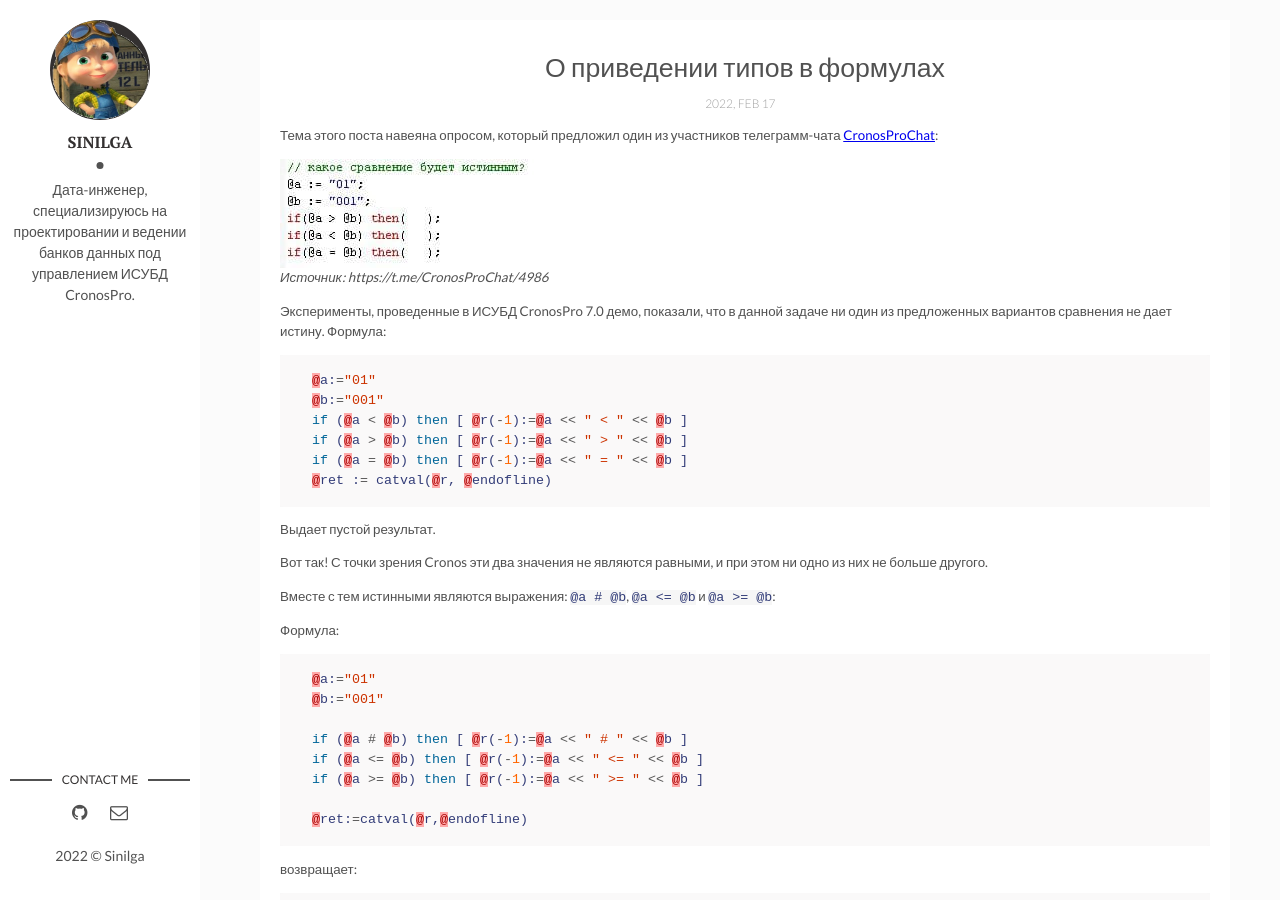
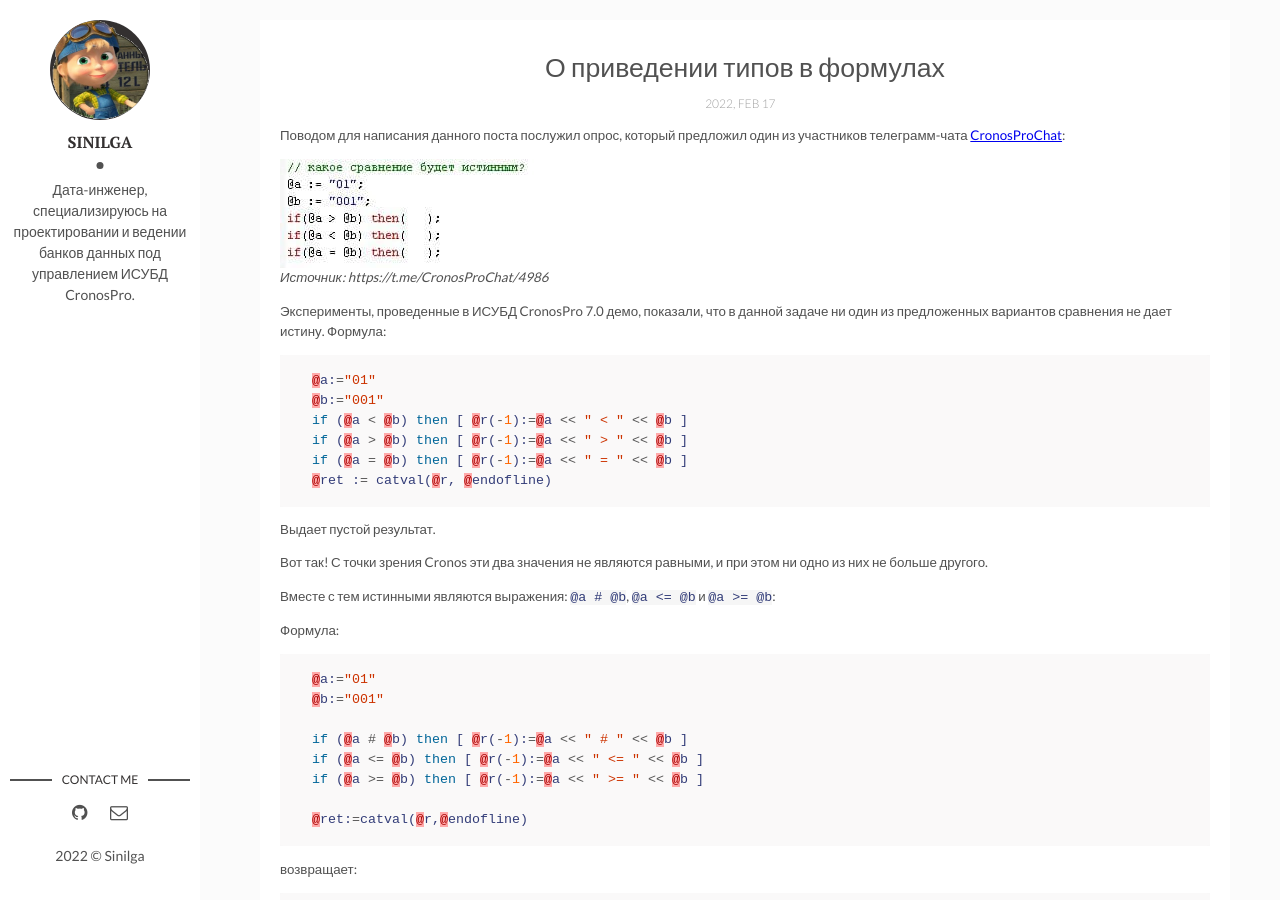
Before and after one commit to sinilga/cronospro, a Jekyll site: the page built from _posts/2022-02-17-formulus_types.md, in a window 1280 px wide and 900 px high. Built offline with Jekyll 4.4.1, drawn with Linux system fonts in a browser that asks for light colours.

Commit message:
Update 2022-02-17-formulus_types.md

```diff
--- a/_posts/2022-02-17-formulus_types.md
+++ b/_posts/2022-02-17-formulus_types.md
@@ -5,7 +5,7 @@ date:   2022-02-17
 categories: Формулы
 ---
 
-Тема этого поста навеяна опросом, который предложил один из участников телеграмм-чата [CronosProChat](https://t.me/CronosProChat/4986):
+Поводом для написания данного поста послужил опрос, который предложил один из участников телеграмм-чата [CronosProChat](https://t.me/CronosProChat/4986):
 
 ![Опрос с CronosProChat](../assets/img/220217_cmp.jpg "Источник: https://t.me/CronosProChat/4986")
 *Источник: https://t.me/CronosProChat/4986*
```
